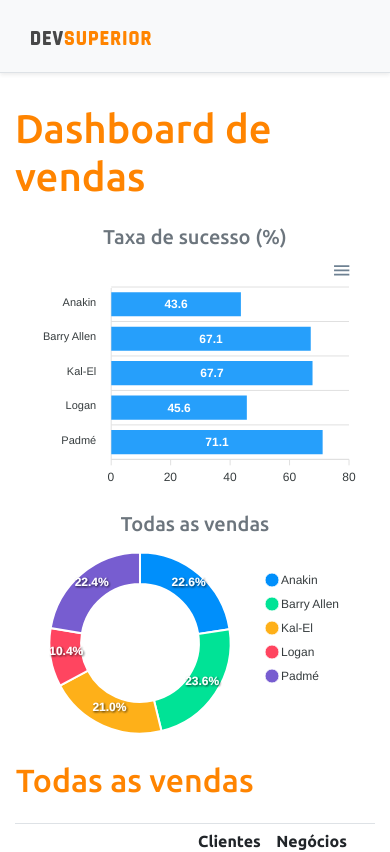
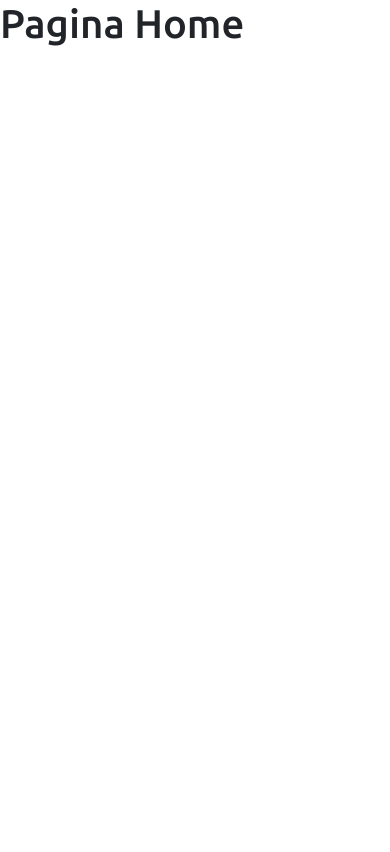
Before and after one commit to talibarbosa-hub/projeto-sds3, a React (Create React App) app in the folder frontend/: page / in a window 390 px wide. Shown: the top 852 px of the page. Built offline with nearby package versions, Linux system fonts and the light colour scheme.

Commit message:
Cria rotas

```diff
--- a/frontend/package.json
+++ b/frontend/package.json
@@ -19,6 +19,7 @@
     "react": "^17.0.2",
     "react-apexcharts": "^1.3.9",
     "react-dom": "^17.0.2",
+    "react-router-dom": "^5.2.0",
     "react-scripts": "4.0.3",
     "typescript": "^4.1.2",
     "web-vitals": "^1.0.1"
@@ -46,5 +47,8 @@
       "last 1 firefox version",
       "last 1 safari version"
     ]
+  },
+  "devDependencies": {
+    "@types/react-router-dom": "^5.1.7"
   }
 }
--- a/frontend/src/App.tsx
+++ b/frontend/src/App.tsx
@@ -1,35 +1,8 @@
-import BarChart from "components/BarChart";
-import DataTable from "components/DataTable";
-import DonutChart from "components/DonutChart";
-import Footer from "components/Footer";
-import NavBar from "components/Navbar";
-
-import { Fragment } from "react";
+import Routes from "Routes";
 
 function App() {
   return (
-    <>
-      <NavBar/>
-    <div className="container">
-      <h1 className="text-primary py-3">Dashboard de vendas</h1>
-      <div className="row px-3">
-        <div className="col-sm-6">
-          <h5 className="text-center text-secondary">Taxa de sucesso (%) </h5>
-            <BarChart/>
-        </div>
-        <div className="col-sm-6">
-          <h5 className="text-center text-secondary" >Todas as vendas </h5>
-          <DonutChart />
-        </div>
-      <div className="py-3">
-        <h2 className=" text-primary"> Todas as vendas </h2>
-
-      </div>
-      </div>
-      <DataTable/>
-    </div>
-    <Footer/>
-    </>
+    <Routes/>
   );
 }
 
--- /dev/null
+++ b/frontend/src/Routes.tsx
@@ -0,0 +1,25 @@
+import Dashboard from "pages/Dashborad";
+import Home from "pages/Home";      // json baseURL para não precisar do ./
+import {BrowserRouter, Route, Switch} from "react-router-dom";
+
+// Rotas de Navegação
+
+
+const Routes = () => {
+    return (
+        <BrowserRouter>
+        <Switch>
+            <Route path="/"exact>
+                <Home/>
+            </Route>
+            <Route path="/dashboard">
+                <Dashboard/>
+            </Route>
+        </Switch>
+        </BrowserRouter>
+
+
+    )
+}
+
+export default Routes;
--- /dev/null
+++ b/frontend/src/pages/Dashborad/index.tsx
@@ -0,0 +1,34 @@
+import BarChart from "components/BarChart";
+import DataTable from "components/DataTable";
+import DonutChart from "components/DonutChart";
+import Footer from "components/Footer";
+import NavBar from "components/Navbar";
+
+const Dashboard = () => {      //Expressão Lambda, atribui a função anonima a uma váriavel
+    return (
+        <>
+            <NavBar />
+            <div className="container">
+                <h1 className="text-primary py-3">Dashboard de vendas</h1>
+                <div className="row px-3">
+                    <div className="col-sm-6">
+                        <h5 className="text-center text-secondary">Taxa de sucesso (%) </h5>
+                        <BarChart />
+                    </div>
+                    <div className="col-sm-6">
+                        <h5 className="text-center text-secondary" >Todas as vendas </h5>
+                        <DonutChart />
+                    </div>
+                    <div className="py-3">
+                        <h2 className=" text-primary"> Todas as vendas </h2>
+
+                    </div>
+                </div>
+                <DataTable />
+            </div>
+            <Footer />
+        </>
+    )
+}
+
+export default Dashboard;
--- /dev/null
+++ b/frontend/src/pages/Home/index.tsx
@@ -0,0 +1,11 @@
+
+
+const Home = () => {      //Expressão Lambda, atribui a função anonima a uma váriavel
+    return (
+        <div>
+            <h1>Pagina Home</h1>
+        </div>
+    )
+}
+
+export default Home;
```
Also changed, not shown: 1 other file (tests, documents, lock files or other folders).
